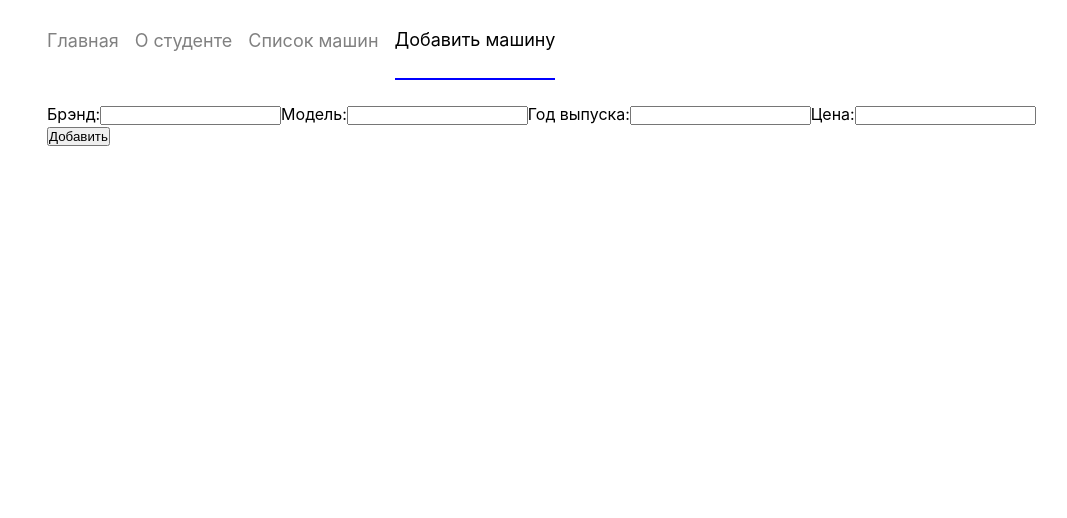
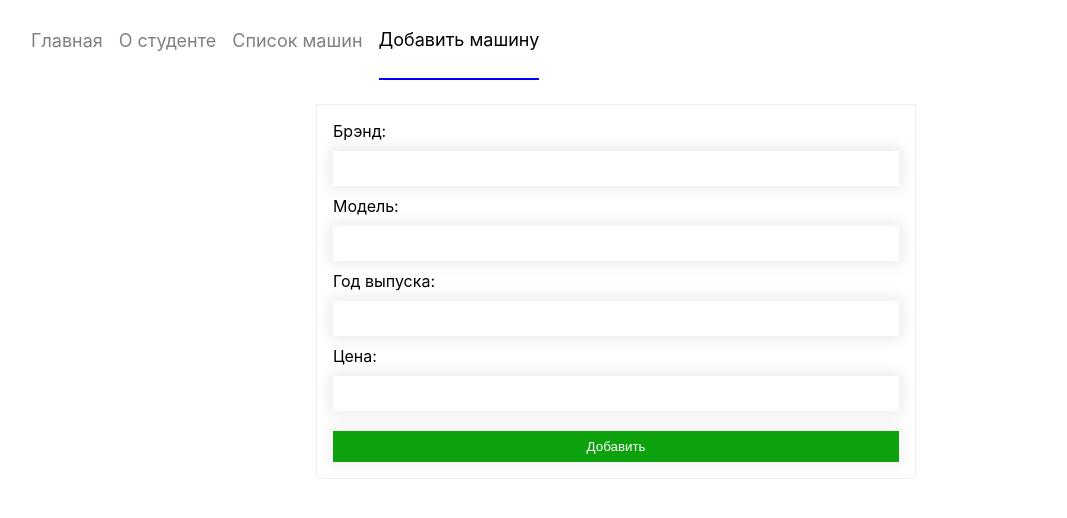
Before and after one commit to ShevchenkoArtur/Angular_React_Exam, a React (Create React App) app in the folder react-app/: page /add-car in a window 1280 px wide. Shown: the top 518 px of the page, without its empty margins (24-1091 px from the left). Built offline with nearby package versions, Linux system fonts and the light colour scheme.

Commit message:
add/delete operations

```diff
--- a/react-app/src/components/About/About.module.css
+++ b/react-app/src/components/About/About.module.css
@@ -1,12 +1,12 @@
 .aboutBlock {
     width: 80%;
-    /*margin: 24px 0 0 0;*/
     margin: 0 auto;
     border: 1px solid gray;
     border-radius: 3px;
     padding: 8px 16px;
     display: flex;
     justify-content: space-between;
+    align-items: center;
 }
 
 .image {
--- a/react-app/src/components/AddCar/AddCar.js
+++ b/react-app/src/components/AddCar/AddCar.js
@@ -1,4 +1,5 @@
 import React from 'react'
+import style from './form.module.css'
 
 const AddCar = props => {
 
@@ -12,7 +13,7 @@ const AddCar = props => {
     }
 
     return (
-        <form onSubmit={formSubmit}>
+        <form onSubmit={formSubmit} className={style.form}>
             <label>Брэнд:
                 <input type="text"
                        value={props.inputInfo.value.brand}
@@ -28,21 +29,23 @@ const AddCar = props => {
                 />
             </label>
             <label>Год выпуска:
-                <input type="text"
+                <input type="number"
                        value={props.inputInfo.value.year}
                        name={props.inputInfo.name.year}
                        onChange={onUpdateValue}
                 />
             </label>
             <label>Цена:
-                <input type="text"
+                <input type="number"
                        value={props.inputInfo.value.price}
                        name={props.inputInfo.name.price}
                        onChange={onUpdateValue}
                 />
             </label>
-            <div>
-                <button type="submit">Добавить</button>
+            <div className={style.action}>
+                <button type="submit">
+                    Добавить
+                </button>
             </div>
         </form>
     )
--- /dev/null
+++ b/react-app/src/components/AddCar/form.module.css
@@ -0,0 +1,38 @@
+.form {
+    border: 1px solid #eee;
+    padding: 16px;
+    min-width: 360px;
+    max-width: 600px;
+    margin: 0 auto;
+    border-radius: 3px;
+}
+
+.form label {
+    display: block;
+}
+
+.form label input {
+    width: 100%;
+    display: block;
+    padding:10px;
+    border:0;
+    box-shadow:0 0 15px 4px rgba(0,0,0,0.08);
+    margin: 10px 0;
+    outline: none;
+}
+
+.action {
+    margin: 20px 0 0 0;
+}
+.action button {
+    width: 100%;
+    padding: 8px 16px;
+    background-color: #0ea10e;
+    border: 0;
+    color: #fff;
+    box-shadow:0 0 15px 4px rgba(0,0,0,0.06);
+}
+
+.action button:hover {
+    background-color: #0e860e;
+}
--- a/react-app/src/components/Header/Header.module.css
+++ b/react-app/src/components/Header/Header.module.css
@@ -1,4 +1,6 @@
 .header {
+    min-width: 360px;
+    max-width: 1170px;
     height: 80px;
     margin: 0 0 24px 0;
 }
@@ -10,7 +12,6 @@
 .list {
     list-style: none;
     display: flex;
-
 }
 
 .item {
--- a/react-app/src/components/ListCar/ListCar.module.css
+++ b/react-app/src/components/ListCar/ListCar.module.css
@@ -1,4 +1,5 @@
 .list {
+    padding: 0 8px 0 8px;
 }
 
 .item {
@@ -13,11 +14,8 @@
     line-height: 1.8;
 }
 
-.info {
-    /*font-size: 24px;*/
-}
-
-.action {
+.info strong {
+    text-transform: uppercase;
 }
 
 .action button {
--- a/react-app/src/index.css
+++ b/react-app/src/index.css
@@ -5,17 +5,14 @@
 }
 
 body {
-  margin: 0;
   font-family: -apple-system, BlinkMacSystemFont, 'Segoe UI', 'Roboto', 'Oxygen',
     'Ubuntu', 'Cantarell', 'Fira Sans', 'Droid Sans', 'Helvetica Neue',
     sans-serif;
   -webkit-font-smoothing: antialiased;
   -moz-osx-font-smoothing: grayscale;
   max-width: 1170px;
-  margin-left: auto;
-  margin-right: auto;
-  padding-left: 16px;
-  padding-right: 16px;
+  min-width: 360px;
+  margin: 0 auto;
 }
 
 
```
